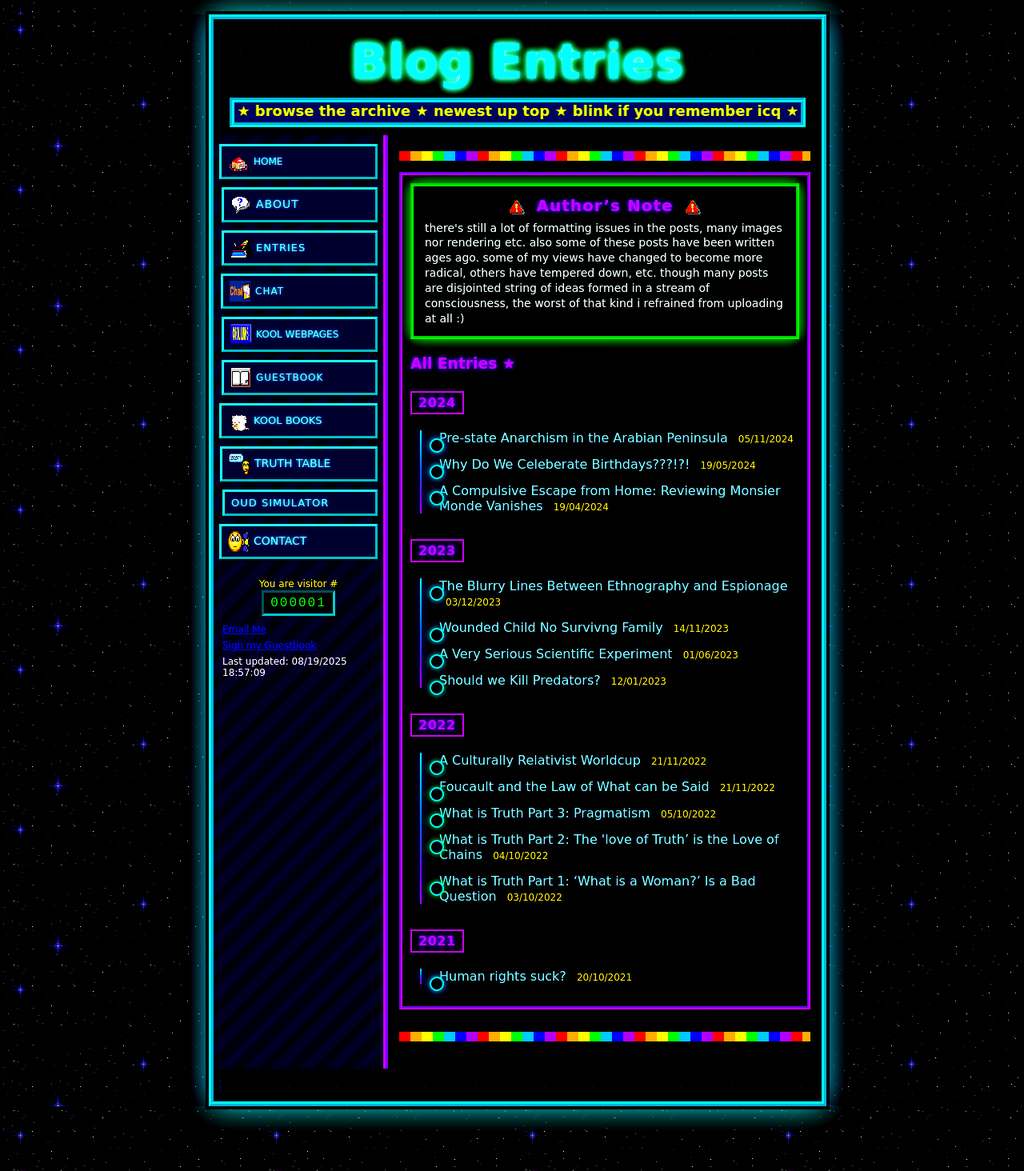
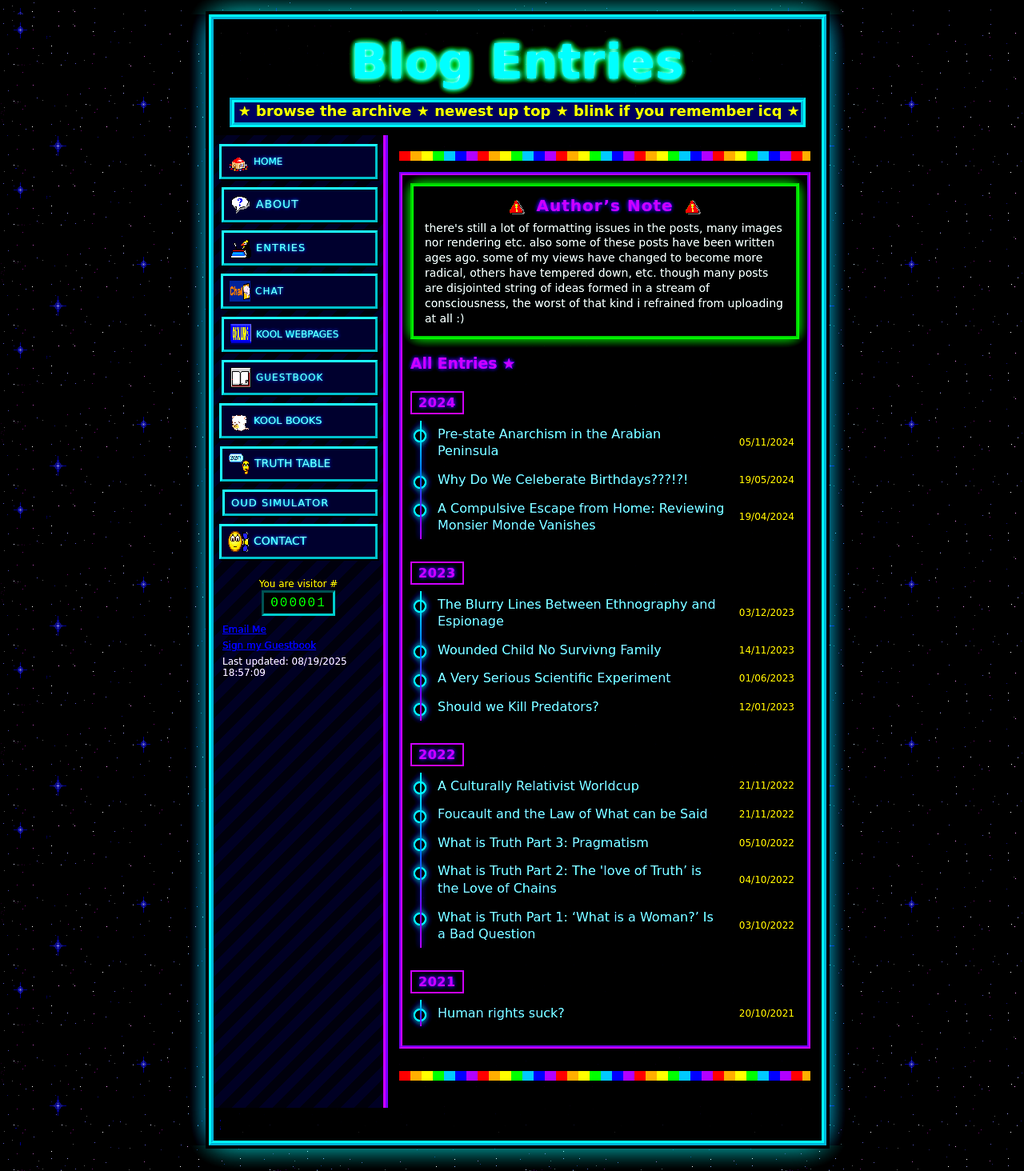
Before and after one commit to Catofminerva/Catofminerva.github.io, a Jekyll site: the page built from blog_posts.html, in a window 1280 px wide. Shown: the whole page at 80% size. Built offline with Jekyll 4.4.1, drawn with Linux system fonts in a browser that asks for light colours.

Commit message:
Update blog_posts.html

```diff
--- a/blog_posts.html
+++ b/blog_posts.html
@@ -4,7 +4,7 @@ title: "Blog Entries"
 permalink: /blog_posts.html
 ---
 
-<!-- Author note, styled apart from the list -->
+<!-- Author note, kept separate and loud -->
 <section class="author-note">
   <h3 class="note-title">
     <img src="/warning.gif" class="warn" alt="!">
@@ -28,8 +28,9 @@ permalink: /blog_posts.html
     {% assign current_year = y %}
   {% endif %}
 
-  <li>
-    <a href="{{ post.url | relative_url }}">{{ post.title }}</a>
+  <li class="entry">
+    <span class="dot" aria-hidden="true"></span>
+    <a class="entry-title" href="{{ post.url | relative_url }}">{{ post.title }}</a>
     <time class="date-badge" datetime="{{ post.date | date_to_xmlschema }}">
       {{ post.date | date: "%d/%m/%Y" }}
     </time>
@@ -57,18 +58,12 @@ permalink: /blog_posts.html
     letter-spacing: 1px;
   }
   .warn{
-    width: 22px;
-    height: 22px;
+    width: 22px; height: 22px;
     vertical-align: middle;
     image-rendering: pixelated;
     margin: 0 6px;
   }
-  .author-note p{
-    margin: 0;
-    font-size: 14px;
-    line-height: 1.35;
-    color: #fff;
-  }
+  .author-note p{ margin: 0; font-size: 14px; line-height: 1.35; color: #fff; }
 
   /* Year chip */
   .year-chip{
@@ -83,15 +78,15 @@ permalink: /blog_posts.html
     letter-spacing: 0.5px;
   }
 
-  /* Neon timeline */
+  /* Neon timeline: grid fixes bullet jitter */
   .timeline-wrap{ position: relative; }
   .timeline{
     list-style: none;
-    padding: 0 0 0 28px;
-    margin: 0 0 8px 0;
+    padding: 0;
+    margin: 0 0 10px 0;
     position: relative;
   }
-  .timeline:before{
+  .timeline::before{
     content: "";
     position: absolute;
     left: 12px;
@@ -102,54 +97,57 @@ permalink: /blog_posts.html
     box-shadow: 0 0 8px var(--neon-blue, #00e5ff);
     opacity: 0.9;
   }
-  .timeline li{
-    position: relative;
-    margin: 14px 0;
-    padding-left: 8px;
+
+  /* Each row is a 3-column grid:
+     [bullet] [title wraps] [right-aligned date] */
+  .timeline .entry{
+    display: grid;
+    grid-template-columns: 24px 1fr auto;
+    align-items: start;
+    column-gap: 10px;
+    padding: 6px 6px 6px 0;
+    margin: 2px 0;
   }
-  .timeline li::before{
-    content: "";
-    position: absolute;
-    left: -4px;
-    top: 0.65em;
-    width: 14px;
-    height: 14px;
+
+  .timeline .dot{
+    width: 12px; height: 12px;
     border-radius: 50%;
     border: 2px solid var(--neon-blue, #00e5ff);
     background: #000;
     box-shadow: 0 0 10px var(--neon-blue, #00e5ff);
+    justify-self: center;
+    margin-top: 0.35em; /* aligns dot with first line of text */
     animation: pulse 2.4s ease-in-out infinite;
-    animation-delay: var(--delay, 0s);
   }
-  @keyframes pulse{
-    50%{ box-shadow: 0 0 12px var(--neon-green, #39ff14); }
-  }
+  @keyframes pulse{ 50%{ box-shadow: 0 0 12px var(--neon-green, #39ff14); } }
 
-  .timeline a{
+  .entry-title{
     text-decoration: none;
     color: #a7ffff;
+    line-height: 1.35;
   }
-  .timeline a:hover{
-    color: var(--neon-green, #39ff14);
-  }
+  .entry-title:hover{ color: var(--neon-green, #39ff14); }
 
-  /* Date chip next to titles */
+  /* Date chips line up in the right column */
   .date-badge{
-    margin-left: 8px;
     font-size: 12px;
     color: var(--neon-yellow, #ffff33);
     white-space: nowrap;
-    vertical-align: baseline;
+    align-self: center;
     opacity: 0.95;
   }
+
+  /* Small screens: stack date under title to prevent overflow */
+  @media (max-width: 520px){
+    .timeline .entry{
+      grid-template-columns: 24px 1fr;
+      row-gap: 2px;
+    }
+    .date-badge{
+      grid-column: 2 / -1;
+      justify-self: start;
+      margin-left: 0;
+      opacity: 0.9;
+    }
+  }
 </style>
-
-<script>
-  // tiny sparkle: stagger the pulse of timeline dots
-  (function(){
-    var items = document.querySelectorAll('.timeline li');
-    items.forEach(function(li, i){
-      li.style.setProperty('--delay', (i % 12) * 0.06 + 's');
-    });
-  })();
-</script>
```
